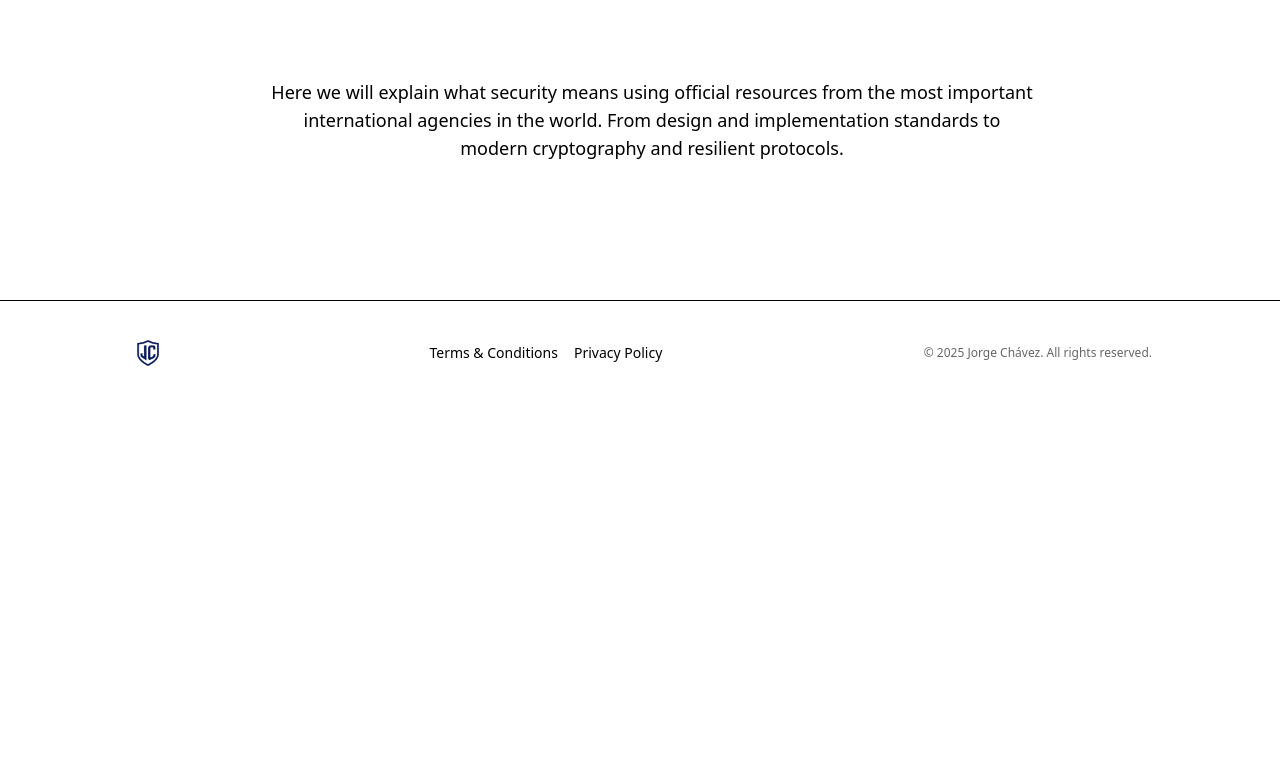
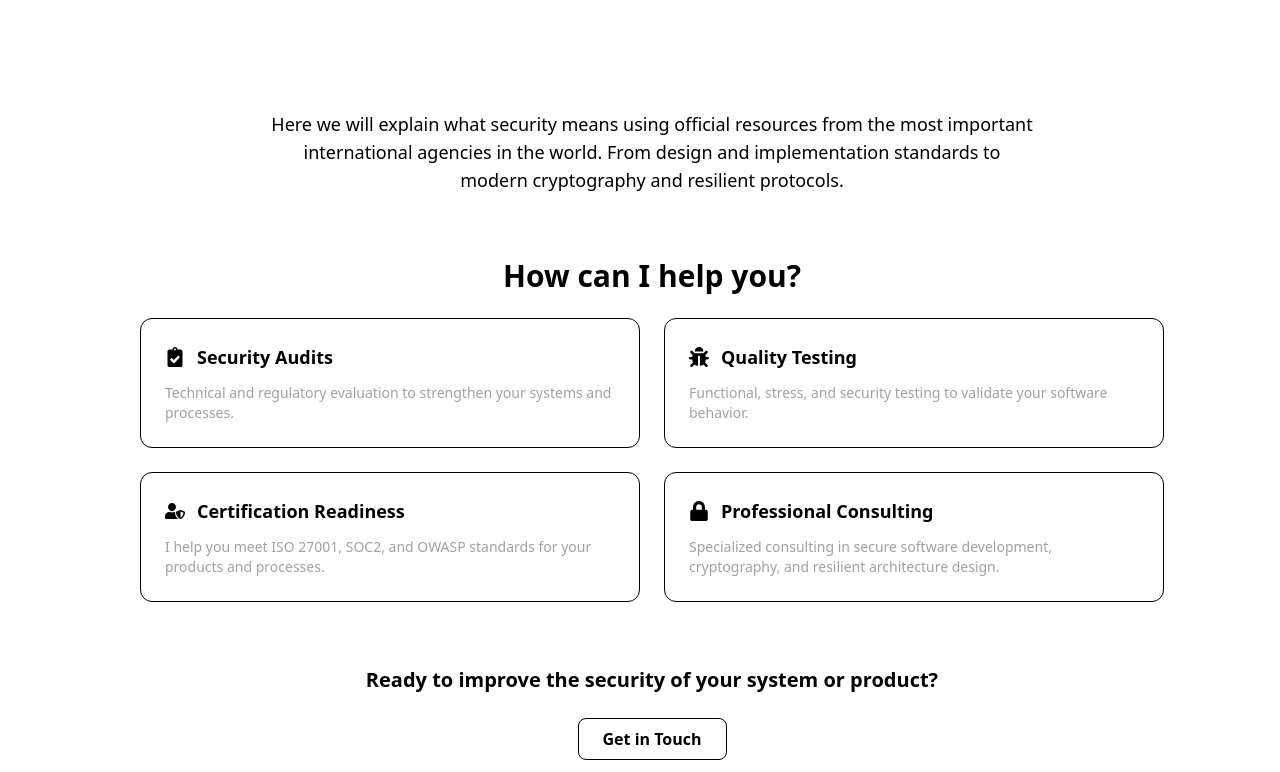
Before and after one commit to Jorgejoya10/jorgePortafolio, a React (Vite) app: page /security in a window 1280 px wide. Shown: the part 628-1400 px from the top of the page. Before the commit the page ends 1033 px from the top, so only its background shows below. Built offline with nearby package versions, Linux system fonts and the light colour scheme.

Commit message:
mejoras en el home de seguridad

```diff
--- a/src/components/backgrounds/Gradient.tsx
+++ b/src/components/backgrounds/Gradient.tsx
@@ -10,7 +10,7 @@ const Geometric = ({ darkMode }: BackgroundProps) => {
         darkMode
           ? {
               background:
-                "radial-gradient(ellipse 80% 60% at 50% 0%, rgba(120, 180, 255, 0.25), transparent 45%), #000000",
+                "radial-gradient(ellipse 80% 60% at 50% 0%, rgba(120, 180, 255, 0.25), transparent 35%), #000000",
             }
           : {
               background: "#ffffff",
@@ -18,7 +18,7 @@ const Geometric = ({ darkMode }: BackgroundProps) => {
         radial-gradient(
           circle at top center,
           rgba(70, 130, 180, 0.5),
-          transparent 25%
+          transparent 20%
         )
       `,
               filter: "blur(70px)",
--- a/src/components/seguridad/SideBar.tsx
+++ b/src/components/seguridad/SideBar.tsx
@@ -48,7 +48,7 @@ const SideBar = ({ darkMode }: SideBarProps) => {
     <aside
       ref={sidebarRef}
       className={`fixed mt-2 left-4 transition-all duration-300 h-auto z-50 ${
-        collapsed ? "w-10" : "w-44"
+        collapsed ? "w-10" : "w-32"
       } ${darkMode ? "sidebar-dark" : "sidebar-light"}`}
     >
       <div className="h-full flex flex-col">
--- a/src/layout/Layout.tsx
+++ b/src/layout/Layout.tsx
@@ -19,7 +19,7 @@ const Layout = () => {
   ): "gradient" | "geometric" | "animated-gradient" => {
     if (pathname === "/development") return "animated-gradient";
 
-    const gradientRoutes = ["/terms", "/privacy", "/security", "/security/Standars", "/security/Cryptography", "/security/Protocols", "/security/ISO7498-2", "/security/ISO27000"];
+    const gradientRoutes = ["/terms", "/privacy", "/security", "/security/Standars", "/security/Cryptography", "/security/Cryptology",  "/security/Protocols", "/security/ISO7498-2", "/security/ISO27000"];
     return gradientRoutes.includes(pathname) ? "gradient" : "geometric";
   };
 
--- a/src/locales/en.json
+++ b/src/locales/en.json
@@ -22,7 +22,8 @@
     "or": "or use",
     "accept": "I accept the",
     "terms": "Terms and Conditions",
-    "error_terms": "You must accept the Terms and Conditions to proceed."
+    "error_terms": "You must accept the Terms and Conditions to proceed.",
+    "enterprise": "Are you a company?"
   },
   "roadmap": {
     "title": "My Adventure.",
@@ -126,11 +127,32 @@
     }
   },
   "securityLanding": {
-  "title": "What is meant by security?",
-  "quote": "The term 'security' is used in the sense of minimizing the vulnerabilities of assets and resources.",
-  "context": "Security in this new interconnected world is a matter of national security for developed countries and the necessary foundation for the supremacy of the world’s largest organizations.",
-  "description": "Here we will explain what security means using official resources from the most important international agencies in the world. From design and implementation standards to modern cryptography and resilient protocols."
-},
+    "title": "What is meant by security?",
+    "quote": "The term 'security' is used in the sense of minimizing the vulnerabilities of a system's assets and resources.",
+    "context": "Security in this new interconnected world is a matter of national security for developed countries and the necessary foundation for the supremacy of the world’s largest organizations.",
+    "description": "Here we will explain what security means using official resources from the most important international agencies in the world. From design and implementation standards to modern cryptography and resilient protocols."
+  },
+  "securityServices": {
+    "title": "How can I help you?",
+    "audit": {
+      "title": "Security Audits",
+      "description": "Technical and regulatory evaluation to strengthen your systems and processes."
+    },
+    "testing": {
+      "title": "Quality Testing",
+      "description": "Functional, stress, and security testing to validate your software behavior."
+    },
+    "certification": {
+      "title": "Certification Readiness",
+      "description": "I help you meet ISO 27001, SOC2, and OWASP standards for your products and processes."
+    },
+    "consulting": {
+      "title": "Professional Consulting",
+      "description": "Specialized consulting in secure software development, cryptography, and resilient architecture design."
+    },
+    "cta": "Ready to improve the security of your system or product?",
+    "contact": "Get in Touch"
+  },
   "footer": {
     "role": "Jorge Chávez – Full Stack Developer & Security Analyst",
     "terms": "Terms & Conditions",
--- a/src/locales/es.json
+++ b/src/locales/es.json
@@ -22,7 +22,8 @@
     "or": "o usa",
     "accept": "Acepto los",
     "terms": "Términos y Condiciones",
-    "error_terms": "Debes aceptar los Términos y Condiciones para continuar."
+    "error_terms": "Debes aceptar los Términos y Condiciones para continuar.",
+    "enterprise": "¿Eres una empresa?"
   },
   "roadmap": {
     "title": "Mi Aventura.",
@@ -126,12 +127,32 @@
     }
   },
   "securityLanding": {
-  "title": "¿Qué se entiende por seguridad?",
-  "quote": "El término 'seguridad' se utiliza en el sentido de minimizar las vulnerabilidades de los activos y recursos.",
-  "context": "La seguridad en este nuevo mundo interconectado es asunto de seguridad nacional para países desarrollados y la base necesaria para la supremacía de las organizaciones más grandes del mundo.",
-  "description": "Aquí explicaremos lo que es seguridad con recursos oficiales de las agencias internacionales más importantes del mundo. Desde estándares de diseño e implementación, hasta criptografía moderna y protocolos resilientes."
-}
-,
+    "title": "¿Qué se entiende por seguridad?",
+    "quote": "El término 'seguridad' se utiliza en el sentido de minimizar las vulnerabilidades de los activos y recursos de un sistema.",
+    "context": "La seguridad en este nuevo mundo interconectado es asunto de seguridad nacional para países desarrollados y la base necesaria para la supremacía de las organizaciones más grandes del mundo.",
+    "description": "Aquí explicaremos lo que es seguridad con recursos oficiales de las agencias internacionales más importantes del mundo. Desde estándares de diseño e implementación, hasta criptografía moderna y protocolos resilientes."
+  },
+  "securityServices": {
+    "title": "¿Cómo puedo ayudarte?",
+    "audit": {
+      "title": "Auditoría de Seguridad",
+      "description": "Evaluación técnica y normativa para fortalecer la seguridad de tus sistemas y procesos."
+    },
+    "testing": {
+      "title": "Testing de Calidad",
+      "description": "Pruebas funcionales, de estrés y seguridad para validar el comportamiento de tu software."
+    },
+    "certification": {
+      "title": "Preparación para certificaciones",
+      "description": "Te ayudo a cumplir con estándares como ISO 27001, SOC2, y OWASP para tus productos y procesos."
+    },
+    "consulting": {
+      "title": "Asesoría Profesional",
+      "description": "Consultoría especializada en desarrollo de software seguro, criptografía y diseño de arquitectura resiliente."
+    },
+    "cta": "¿Listo para mejorar la seguridad de tu sistema o producto?",
+    "contact": "Contáctame"
+  },
   "footer": {
     "role": "Jorge Chávez – Desarrollador Full Stack & Analista de Seguridad",
     "terms": "Términos y condiciones",
--- a/src/pages/seguridad/SecurityLanding.tsx
+++ b/src/pages/seguridad/SecurityLanding.tsx
@@ -1,5 +1,6 @@
-// src/pages/seguridad/SecurityLanding.tsx
 import { useTranslation } from "react-i18next";
+import { Link } from "react-router-dom";
+import { FaUserShield, FaBug, FaLock, FaClipboardCheck } from "react-icons/fa";
 
 const SecurityLanding = () => {
   const { t } = useTranslation();
@@ -17,56 +18,99 @@ const SecurityLanding = () => {
       <p className="text-lg md:text-xl font-semibold max-w-3xl mx-auto mb-12">
         {t("securityLanding.context")}
       </p>
-      <div className="flex flex-wrap justify-center gap-2 mb-12">
-        <a
-          href="https://www.nist.gov/cybersecurity"
-          target="_blank"
-          rel="noopener noreferrer"
-        >
-          <img
-            src="/seguridad/nist.png"
-            alt="NIST"
-            className="w-52 h-52 object-contain hover:scale-105 transition-transform duration-300"
-          />
+
+      {/* Logos institucionales */}
+      <div className="flex flex-wrap justify-center gap-4 mb-12 p-4 rounded-xl">
+        <a href="https://www.nist.gov/cybersecurity" target="_blank" rel="noopener noreferrer">
+          <img src="/seguridad/nist.png" alt="NIST" className="w-52 h-52 object-contain hover:scale-105 transition-transform duration-300" />
         </a>
-        <a
-          href="https://www.sans.org/"
-          target="_blank"
-          rel="noopener noreferrer"
-        >
-          <img
-            src="/seguridad/sans.png"
-            alt="SANS"
-            className="w-52 h-52 object-contain hover:scale-105 transition-transform duration-300"
-          />
+        <a href="https://www.sans.org/" target="_blank" rel="noopener noreferrer">
+          <img src="/seguridad/sans.png" alt="SANS" className="w-52 h-52 object-contain hover:scale-105 transition-transform duration-300" />
         </a>
-        <a
-          href="https://www.nsa.gov/"
-          target="_blank"
-          rel="noopener noreferrer"
-        >
-          <img
-            src="/seguridad/nsa.png"
-            alt="NSA"
-            className="w-52 h-52 object-contain hover:scale-105 transition-transform duration-300"
-          />
+        <a href="https://www.nsa.gov/" target="_blank" rel="noopener noreferrer">
+          <img src="/seguridad/nsa.png" alt="NSA" className="w-52 h-52 object-contain hover:scale-105 transition-transform duration-300" />
         </a>
-        <a
-          href="https://www.iso.org/obp/ui/es/#iso:std:iso:7498:-2:ed-1:v1:en"
-          target="_blank"
-          rel="noopener noreferrer"
-        >
-          <img
-            src="/seguridad/isoWhite.png"
-            alt="ISO"
-            className="w-52 h-52 object-contain hover:scale-105 transition-transform duration-300"
-          />
+        <a href="https://www.iso.org/obp/ui/es/#iso:std:iso:7498:-2:ed-1:v1:en" target="_blank" rel="noopener noreferrer">
+          <img src="/seguridad/isoWhite.png" alt="ISO" className="w-52 h-52 object-contain hover:scale-105 transition-transform duration-300" />
         </a>
       </div>
 
-      <p className="text-base md:text-lg font-medium max-w-3xl mx-auto">
+      {/* Descripción principal */}
+      <p className="text-base md:text-lg font-medium max-w-3xl mx-auto mb-16">
         {t("securityLanding.description")}
       </p>
+
+      <div className="max-w-5xl mx-auto mb-16">
+        <h2 className="text-2xl md:text-3xl font-bold mb-6">
+          {t("securityServices.title")}
+        </h2>
+        <div className="grid md:grid-cols-2 gap-6 text-left">
+          <div className="p-6 rounded-xl border hover:scale-105 transition">
+            <div className="flex items-center gap-3 mb-3">
+              <FaClipboardCheck className="text-xl" />
+              <h3 className="font-bold text-lg">
+                {t("securityServices.audit.title")}
+              </h3>
+            </div>
+            <p className="text-sm text-neutral-400">
+              {t("securityServices.audit.description")}
+            </p>
+          </div>
+
+          <div className=" p-6 rounded-xl border hover:scale-105 transition">
+            <div className="flex items-center gap-3 mb-3">
+              <FaBug className="text-xl" />
+              <h3 className="font-bold text-lg">
+                {t("securityServices.testing.title")}
+              </h3>
+            </div>
+            <p className="text-sm text-neutral-400">
+              {t("securityServices.testing.description")}
+            </p>
+          </div>
+
+          <div className=" p-6 rounded-xl border hover:scale-105 transition">
+            <div className="flex items-center gap-3 mb-3">
+              <FaUserShield className="text-xl" />
+              <h3 className="font-bold text-lg">
+                {t("securityServices.certification.title")}
+              </h3>
+            </div>
+            <p className="text-sm text-neutral-400">
+              {t("securityServices.certification.description")}
+            </p>
+          </div>
+
+          <div className=" p-6 rounded-xl border hover:scale-105 transition">
+            <div className="flex items-center gap-3 mb-3">
+              <FaLock className="text-xl" />
+              <h3 className="font-bold text-lg">
+                {t("securityServices.consulting.title")}
+              </h3>
+            </div>
+            <p className="text-sm text-neutral-400">
+              {t("securityServices.consulting.description")}
+            </p>
+          </div>
+        </div>
+      </div>
+
+      {/* Call to Action */}
+      <div className="mt-16 text-center">
+        <h3 className="text-xl font-semibold mb-2">
+          {t("securityServices.cta")}
+        </h3>
+        <Link
+          to="#contact"
+          className="inline-block mt-4 px-6 py-2 rounded-lg border font-semibold transition hover:bg-white/10"
+        >
+          {t("securityServices.contact")}
+        </Link>
+      </div>
+
+
+
+
     </section>
   );
 };
```
Also changed, not shown: src/components/ContactoModal.tsx (+10 -1 lines).
